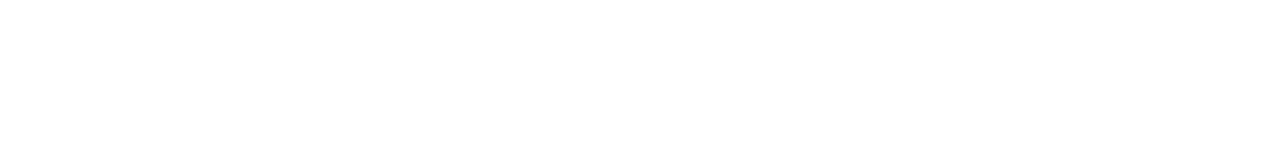
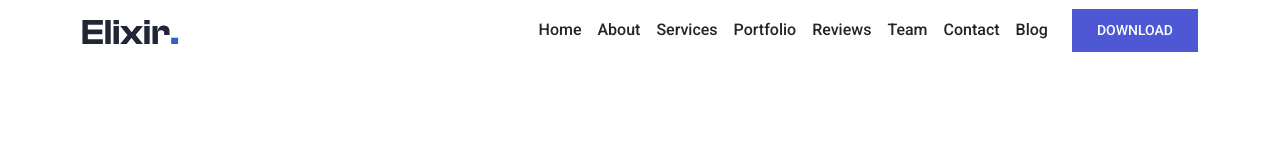
Before and after one commit to rrob1n/WebsitesWithBootstrap, a plain HTML site: page demo1/index.html in a window 1280 px wide. Drawn offline with nearby package versions, Linux system fonts and the light colour scheme.

Commit message:
Navbar finished.

```diff
--- a/demo1/assets/css/style.css
+++ b/demo1/assets/css/style.css
@@ -1,15 +1,20 @@
+/* Fonts */
 @import url(../css/clash-display.css);
+@import url('https://fonts.googleapis.com/css2?family=Roboto:ital,wght@0,100;0,300;0,400;0,500;0,700;0,900;1,100;1,300;1,400;1,500;1,700;1,900&display=swap');
 
+/* Variables */
 :root{
     --c-dark: #212529;
     --c-brand: #4e57d4;
     --c-brand-light: #6970dd;
     --c-brand-rgb:78,87,212;
     --c-body: #727272;
-    --font-base: "ClashDisplay",sans-serif;
+    --font-base: "Roboto","ClashDisplay",sans-serif;
     --box-shadow: 0px 15px 25px rgba(0,0,0,0.08);
     --transition: all 0.5s ease;
 }
+
+/* Reset & Helpers */
 
 body{
     font-family: var(--font-base);
@@ -40,3 +45,35 @@ img{
     padding-top: 140px;
     padding-bottom: 140px;
 }
+
+/* Navbar */
+
+.navbar-nav .nav-link{
+    font-weight: 500;
+    color:var(--c-dark);
+}
+
+.navbar-nav .nav-link.active{
+    color: var(--c-brand);
+}
+
+/* Button */
+.btn{
+    font-weight: 500;
+    font-size:14px;
+    text-transform: uppercase;
+    border-radius: 0;
+    padding: 10px 24px;
+}
+
+.btn-brand{
+    background-color: var(--c-brand);
+    border-color: var(--c-brand);
+    color: white;
+}
+
+.btn-brand:hover{
+    background-color: var(--c-brand-light);
+    border-color: var(--c-brand-light);
+    color: white;
+}
--- a/demo1/index.html
+++ b/demo1/index.html
@@ -4,7 +4,8 @@
     <meta charset="utf-8">
     <meta name="viewport" content="width=device-width, initial-scale=1">
     <link href="https://cdn.jsdelivr.net/npm/bootstrap@5.3.3/dist/css/bootstrap.min.css" rel="stylesheet" integrity="sha384-QWTKZyjpPEjISv5WaRU9OFeRpok6YctnYmDr5pNlyT2bRjXh0JMhjY6hW+ALEwIH" crossorigin="anonymous">
-    <title>Bootstrap demo</title>
+    <link rel="stylesheet" href="assets/css/style.css">
+    <title>Bootstrap Template</title>
 
   </head>
   <body>
@@ -12,5 +13,48 @@
     <script src="https://cdn.jsdelivr.net/npm/bootstrap@5.3.3/dist/js/bootstrap.bundle.min.js" integrity="sha384-YvpcrYf0tY3lHB60NNkmXc5s9fDVZLESaAA55NDzOxhy9GkcIdslK1eN7N6jIeHz" crossorigin="anonymous"></script>
     <!-- Bootstrap CDN Script End -->
 
+    <!-- Navbar Start -->
+    <nav class="navbar navbar-expand-lg bg-white sticky-top">
+      <div class="container">
+        <a class="navbar-brand" href="#">
+          <img src="assets/img/logo-dark.svg" alt="">
+        </a>
+        <button class="navbar-toggler" type="button" data-bs-toggle="collapse" data-bs-target="#navbarNav" aria-controls="navbarNav" aria-expanded="false" aria-label="Toggle navigation">
+          <span class="navbar-toggler-icon"></span>
+        </button>
+        <div class="collapse navbar-collapse" id="navbarNav">
+          <ul class="navbar-nav ms-auto">
+            <li class="nav-item">
+              <a class="nav-link" href="#home">Home</a>
+            </li>
+            <li class="nav-item">
+              <a class="nav-link" href="#about">About</a>
+            </li>
+            <li class="nav-item">
+              <a class="nav-link" href="#services">Services</a>
+            </li>
+            <li class="nav-item">
+              <a class="nav-link" href="#portfolio">Portfolio</a>
+            </li>
+            <li class="nav-item">
+              <a class="nav-link" href="#reviews">Reviews</a>
+            </li>
+            <li class="nav-item">
+              <a class="nav-link" href="#team">Team</a>
+            </li>
+            <li class="nav-item">
+              <a class="nav-link" href="#contact">Contact</a>
+            </li>
+            <li class="nav-item">
+              <a class="nav-link" href="#blog">Blog</a>
+            </li>
+
+          </ul>
+          <a href="#" class="btn btn-brand ms-lg-3">Download</a>
+        </div>
+      </div>
+    </nav>
+    <!-- Navbar End-->
+
   </body>
 </html>
```
